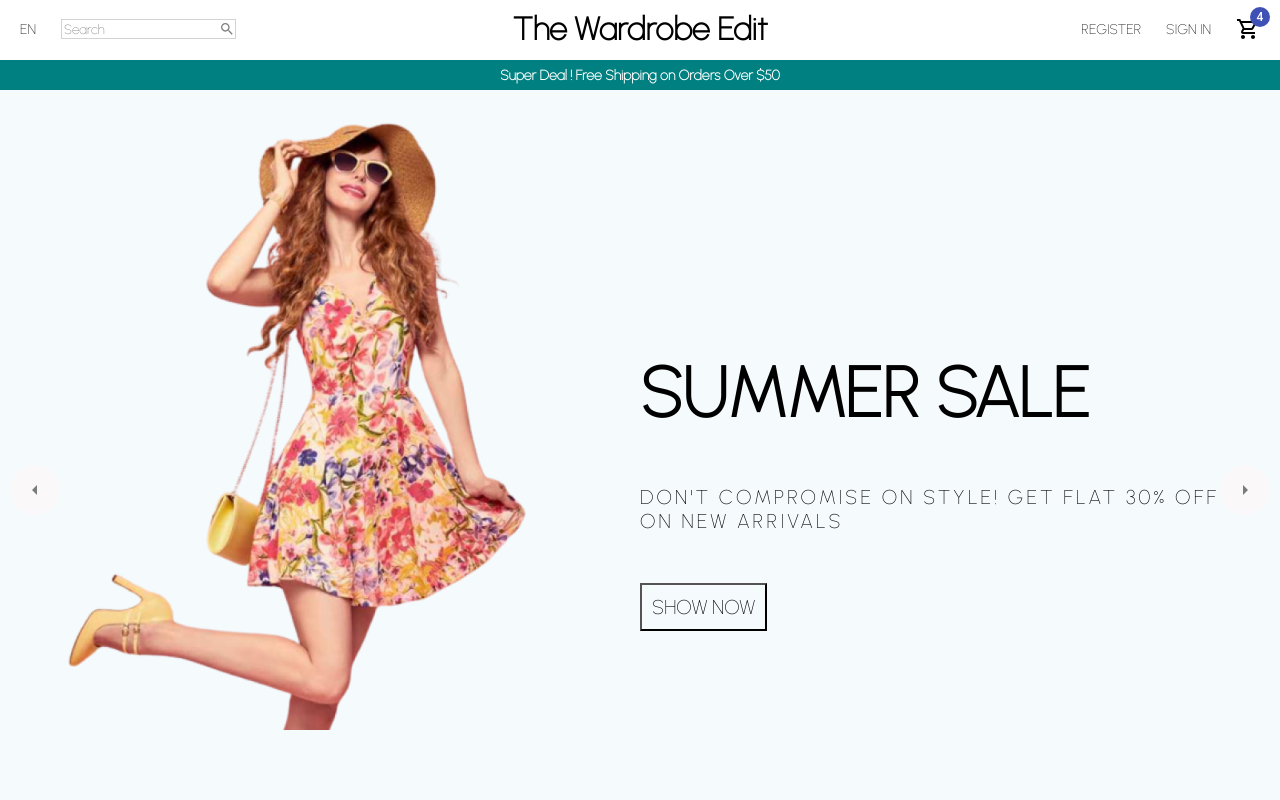
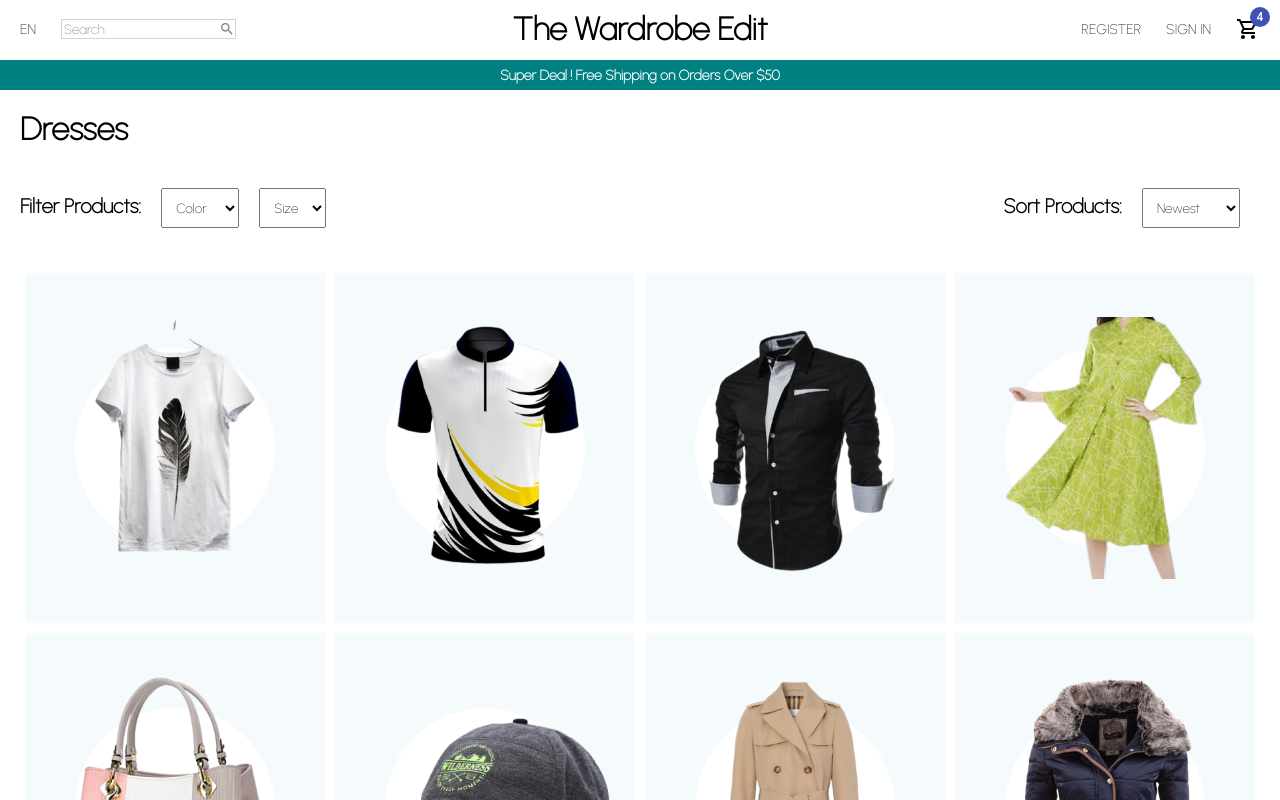
Before and after one commit to Kunal-Vijay/E-commerce-site, a React (Create React App) app: page /products in a window 1280 px wide. Shown: the top 800 px of the page. Built offline with nearby package versions, Linux system fonts and the light colour scheme.

Commit message:
added page routes using react router dom

```diff
--- a/src/App.jsx
+++ b/src/App.jsx
@@ -5,12 +5,23 @@ import Product from './pages/Product';
 import Register from './pages/Register';
 import Login from './pages/Login';
 import Cart from './pages/Cart';
+import { BrowserRouter as Router, Routes, Route, Navigate } from "react-router-dom";
+
 
 function App() {
+  const user=true;
   return (
-    <div className="App">
-      <Home/>
-    </div>
+    <Router>
+      <Routes>
+        <Route path="/" element={<Home/>}/>
+        <Route path="/products" element={<ProductList/>}/>
+        <Route path="/products/:category" element={<ProductList/>}/>
+        <Route path="/product/:id" element={<Product/>}/>
+        <Route path="/register" element={user?<Navigate to="/" replace /> :<Register/>}/>
+        <Route path="/login" element={user ? <Navigate to="/" replace /> : <Login />} />
+        <Route path="/cart" element={<Cart/>}/>
+      </Routes>
+    </Router>
   );
 }
 
```
